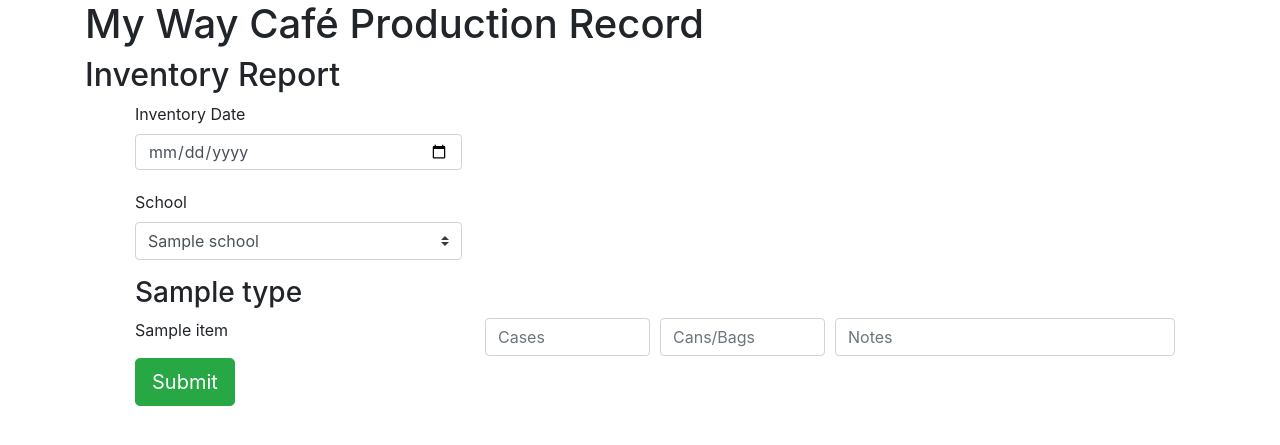
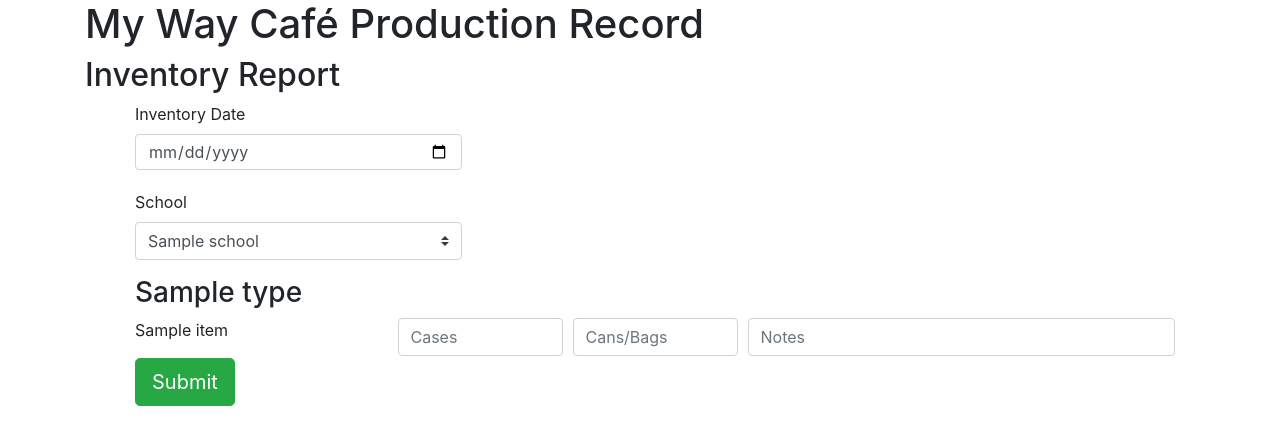
Before and after one commit to wlanghau/mwcApp, a Django app: template mwcApp/templates/inventory.html in a window 1280 px wide. Shown: the top 445 px of the page. Run offline with Django 3.2, Linux system fonts and the light colour scheme; the template is opened without the code that fills it: most values are stand-ins (such as "Sample title", 1, 10 or a date in 2020); some libraries are stand-ins or nearby versions.

Commit message:
Fixed spacing on item column

```diff
--- a/mwcApp/templates/inventory.html
+++ b/mwcApp/templates/inventory.html
@@ -35,14 +35,14 @@
             <h3>{{ storage.type }}</h3>
             {% for item in storage.items %}
                 <div class="form-row">
-                    <p class="col-xs-4 col-md-4">{{ item }}</p>
+                    <p class="col-xs-3 col-md-3">{{ item }}</p>
                     <div class="col-xs-2 col-md-2">
                         <input type="number" id="{{ item }}_cases" name="{{ item }}_cases" placeholder="Cases" class="form-control" required>
                     </div>
                     <div class="col-xs-2 col-md-2">
                         <input type="number" id="{{ item }}_cans" name="{{ item }}_cans" placeholder="Cans/Bags" class="form-control" required>
                     </div>
-                    <div class="col-xs-4 col-md-4">
+                    <div class="col-xs-5 col-md-5">
                         <input type="text" id="{{ item }}_notes" name="{{ item }}_notes" placeholder="Notes" class="form-control">
                     </div>
                 </div>
```
